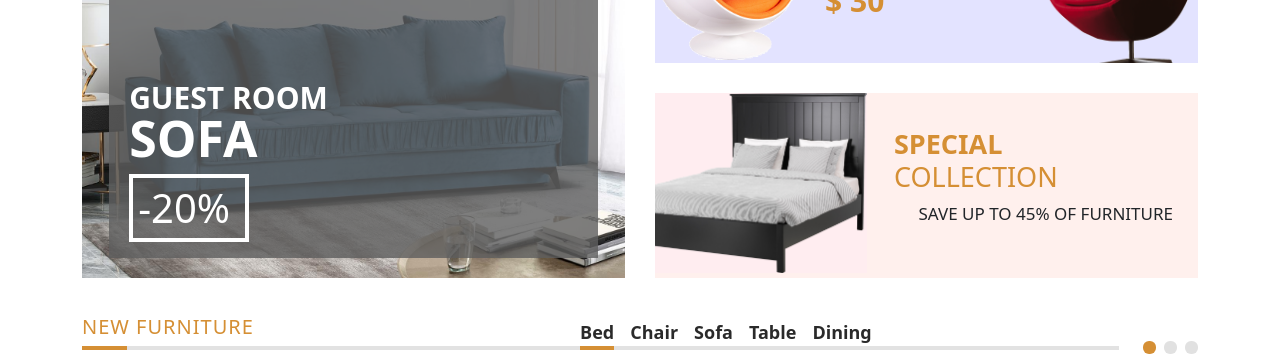
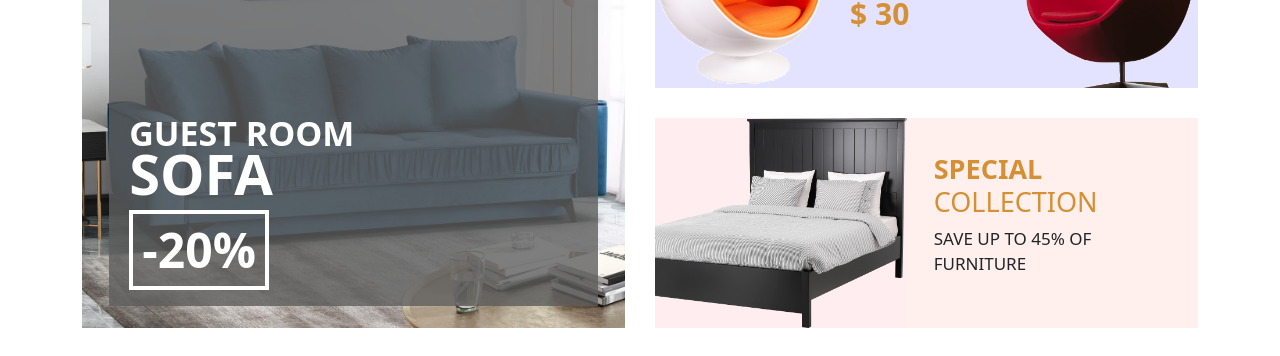
Before and after one commit to DawSeg/furnitureShop, a React (Create React App) app: page / in a window 1280 px wide. Shown: the part 1242-1598 px from the top of the page. Built offline with nearby package versions, Linux system fonts and the light colour scheme.

Commit message:
updateSales

```diff
--- a/src/components/features/Sales/Sales.js
+++ b/src/components/features/Sales/Sales.js
@@ -5,7 +5,6 @@ import { useSelector } from 'react-redux';
 import { getAll } from '../../../redux/productsRedux';
 
 const Sales = () => {
-
   const products = useSelector(getAll);
 
   return (
--- a/src/components/features/Sales/Sales.module.scss
+++ b/src/components/features/Sales/Sales.module.scss
@@ -3,15 +3,15 @@
 .sales {
   margin: 30px 0;
   display: flex;
-  height: 400px;
+  height: 450px;
 
   .leftSide {
     position: relative;
-    height: 400px;
+    height: 450px;
     width: 50%;
 
     img {
-      height: 400px;
+      height: 450px;
       width: 100%;
       object-fit: cover;
     }
@@ -30,21 +30,23 @@
 
       h3 {
         margin-left: 20px;
-        font-size: 30px;
+        font-size: 34px;
         text-transform: uppercase;
-        font-weight: 600;
+        font-weight: 700;
         line-height: 40px;
 
         span {
-          font-size: 50px;
+          font-size: 56px;
           font-weight: 700;
         }
       }
 
       p {
+        text-align: center;
         padding: 0 5px;
-        font-size: 40px;
-        width: 120px;
+        font-size: 48px;
+        width: 140px;
+        font-weight: 600;
         border: solid $white 4px;
         margin-left: 20px;
       }
@@ -57,7 +59,7 @@
 
     .topSection {
       position: relative;
-      height: 185px;
+      height: 210px;
       display: flex;
       align-items: center;
       background-color: $blue;
@@ -93,7 +95,7 @@
       }
 
       .productLeft {
-        height: 190px;
+        height: 215px;
         position: relative;
         left: -4%;
         width: auto;
@@ -103,7 +105,7 @@
       .productRight {
         position: relative;
         right: -1%;
-        height: 200px;
+        height: 225px;
         width: auto;
         object-fit: cover;
       }
@@ -114,13 +116,13 @@
       overflow: hidden;
       background-color: $pink;
       margin-top: 30px;
-      height: 185px;
+      height: 210px;
       display: flex;
       justify-content: space-between;
 
       img {
         position: relative;
-        height: 180px;
+        height: 210px;
         left: -5%;
       }
 
@@ -148,3 +150,9 @@
     }
   }
 }
+
+@media (max-width: 1024)  {
+  .sales {
+
+  }
+}
```
